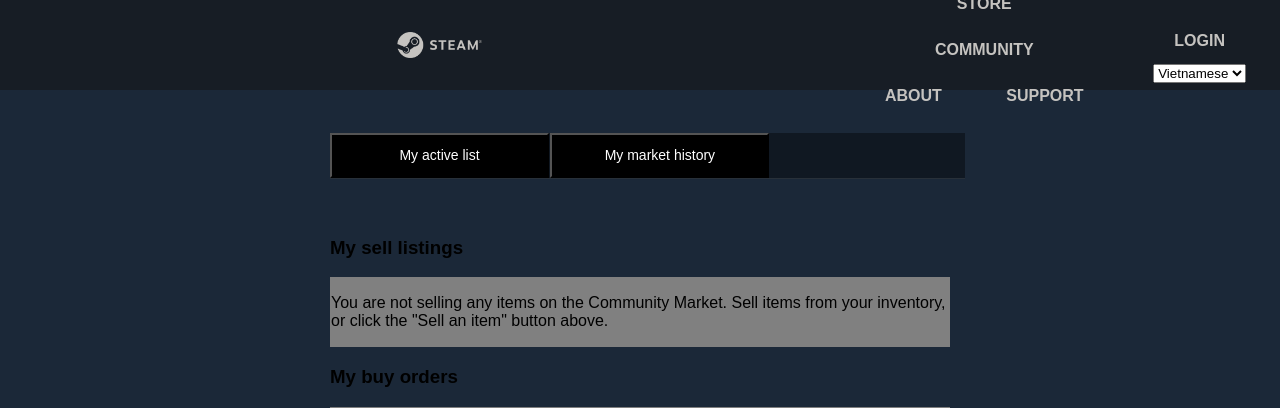
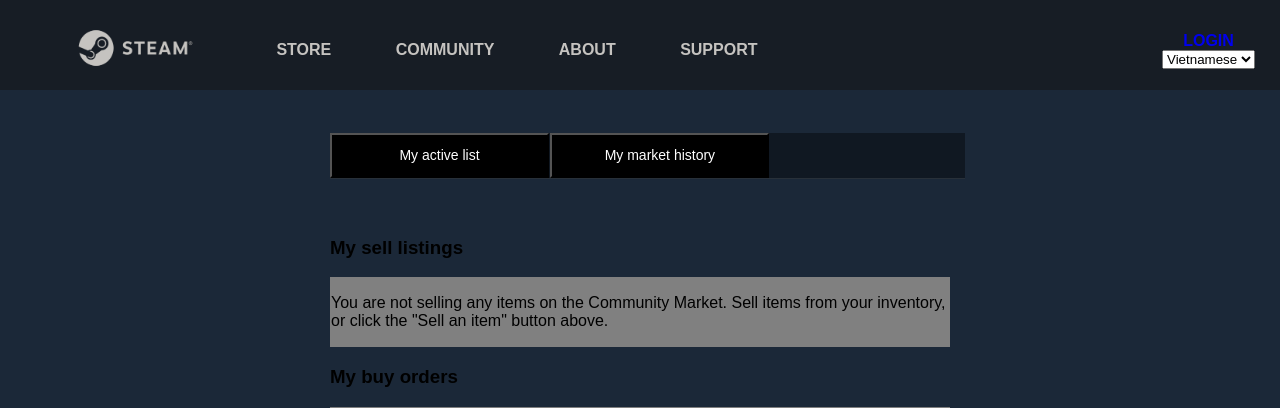
Before and after one commit to DuySeu/Steam_Market, a PHP site: page / in a window 1280 px wide. Shown: the top 408 px of the page. Run offline with PHP 8.4, Linux system fonts and the light colour scheme.

Commit message:
ryan gosling

```diff
--- a/index.html
+++ b/index.html
@@ -11,12 +11,12 @@
 <body>
     <header>
         <nav>
-          <a href="index.html"><img src="images/steam_logo.png" alt="Steam logo" width="15%"></a>
+            <a href="index.html" id="logo-link"><img src="images/steam_logo.png" alt="Steam logo" width="70%"></a>
             <ul>
-                <li><a href="store.html">Store</a></li>
-                <li><a href="community.html">Community</a></li>
-                <li><a href="about.html">About</a></li>
-                <li><a href="support.html">Support</a></li>
+                <li><a href="store.html" class="nav-links">Store</a></li>
+                <li><a href="community.html" class="nav-links">Community</a></li>
+                <li><a href="about.html" class="nav-links">About</a></li>
+                <li><a href="support.html" class="nav-links">Support</a></li>
             </ul>
         </nav>
 
--- a/styles/interface_style.css
+++ b/styles/interface_style.css
@@ -33,11 +33,14 @@
 }
 
 header li {
-    /* float: left; */
     display: inline-block;
 }
 
-header a {
+#logo-link {
+    width: 20%;
+}
+
+.nav-links {
     display: block;
     padding: 8px 30px;
     color: #c5c3c0;
```
Also changed, not shown: about.html (+5 -5 lines), login.html (+5 -5 lines), support.html (+5 -5 lines).
